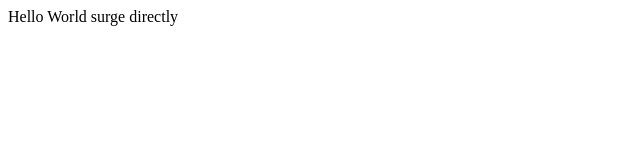
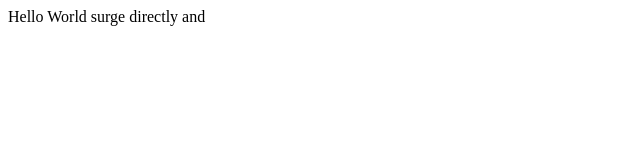
Before and after one commit to EngrAhsanShahid/simplehtmlpage, a plain HTML site: page index.html in a window 1280 px wide. Shown: the full height of the page, 0-640 px from the left. Drawn offline with Linux system fonts and the light colour scheme.

Commit message:
Update index.html

```diff
--- a/index.html
+++ b/index.html
@@ -6,6 +6,6 @@
     <title>simplehtmlpage</title>
 </head>
 <body>
-    Hello World surge directly
+    Hello World surge directly and
 </body>
 </html>
```
